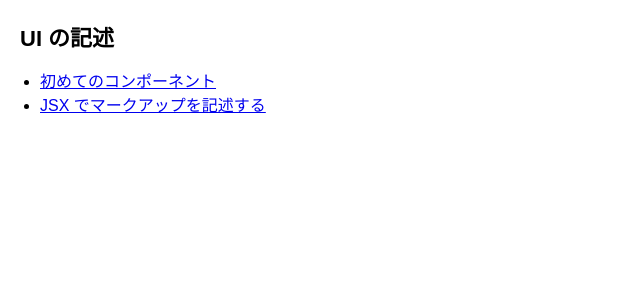
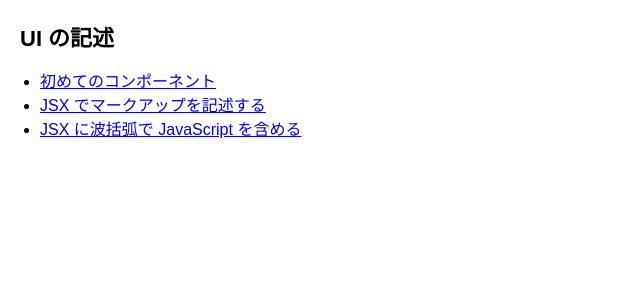
Before and after one commit to mami-tus/react-training, a Next.js app in the folder describing-the-ui/: page / in a window 1280 px wide. Shown: the top 300 px of the page, without its empty margins (0-640 px from the left). Built offline with nearby package versions, Linux system fonts and the light colour scheme.

Commit message:
feat: ✨ JSX に波括弧で JavaScript を含める 引用符で文字列を渡す

```diff
--- a/describing-the-ui/src/app/globals.css
+++ b/describing-the-ui/src/app/globals.css
@@ -50,3 +50,8 @@ img {
   margin: 0 10px 10px 0;
   height: 90px;
 }
+
+.avatar {
+  border-radius: 50%;
+  height: 90px;
+}
--- a/describing-the-ui/src/app/page.tsx
+++ b/describing-the-ui/src/app/page.tsx
@@ -12,6 +12,11 @@ const Home: React.FC = () => {
         <li>
           <a href='/writing-markup-with-jsx'>JSX でマークアップを記述する</a>
         </li>
+        <li>
+          <a href='/javascript-in-jsx-with-curly-braces'>
+            JSX に波括弧で JavaScript を含める
+          </a>
+        </li>
       </ul>
     </div>
   );
--- a/describing-the-ui/src/app/writing-markup-with-jsx/page.tsx
+++ b/describing-the-ui/src/app/writing-markup-with-jsx/page.tsx
@@ -1,7 +1,7 @@
 import React from 'react';
 import TodoList from '../components/TodoList';
 
-const YourFirstComponent: React.FC = () => {
+const WritingMarkupWithJsx: React.FC = () => {
   return (
     <div>
       <TodoList />
@@ -9,4 +9,4 @@ const YourFirstComponent: React.FC = () => {
   );
 };
 
-export default YourFirstComponent;
+export default WritingMarkupWithJsx;
```
Also changed, not shown: describing-the-ui/src/app/components/Avatar.tsx (added, +9 -0 lines), describing-the-ui/src/app/javascript-in-jsx-with-curly-braces/page.tsx (added, +12 -0 lines).
